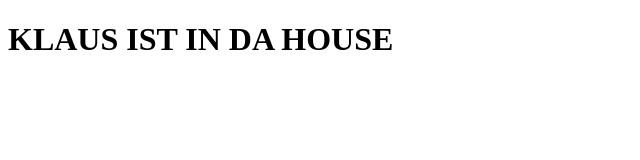
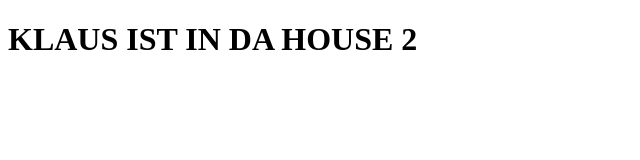
Before and after one commit to werkla/gitPagesTest, a plain HTML site: page index.html in a window 1280 px wide. Shown: the full height of the page, 0-640 px from the left. Drawn offline with Linux system fonts and the light colour scheme.

Commit message:
second changes

```diff
--- a/index.html
+++ b/index.html
@@ -5,6 +5,6 @@
     <title>Title</title>
 </head>
 <body>
-    <h1>KLAUS IST IN DA HOUSE</h1>
+    <h1>KLAUS IST IN DA HOUSE 2</h1>
 </body>
 </html>
```
